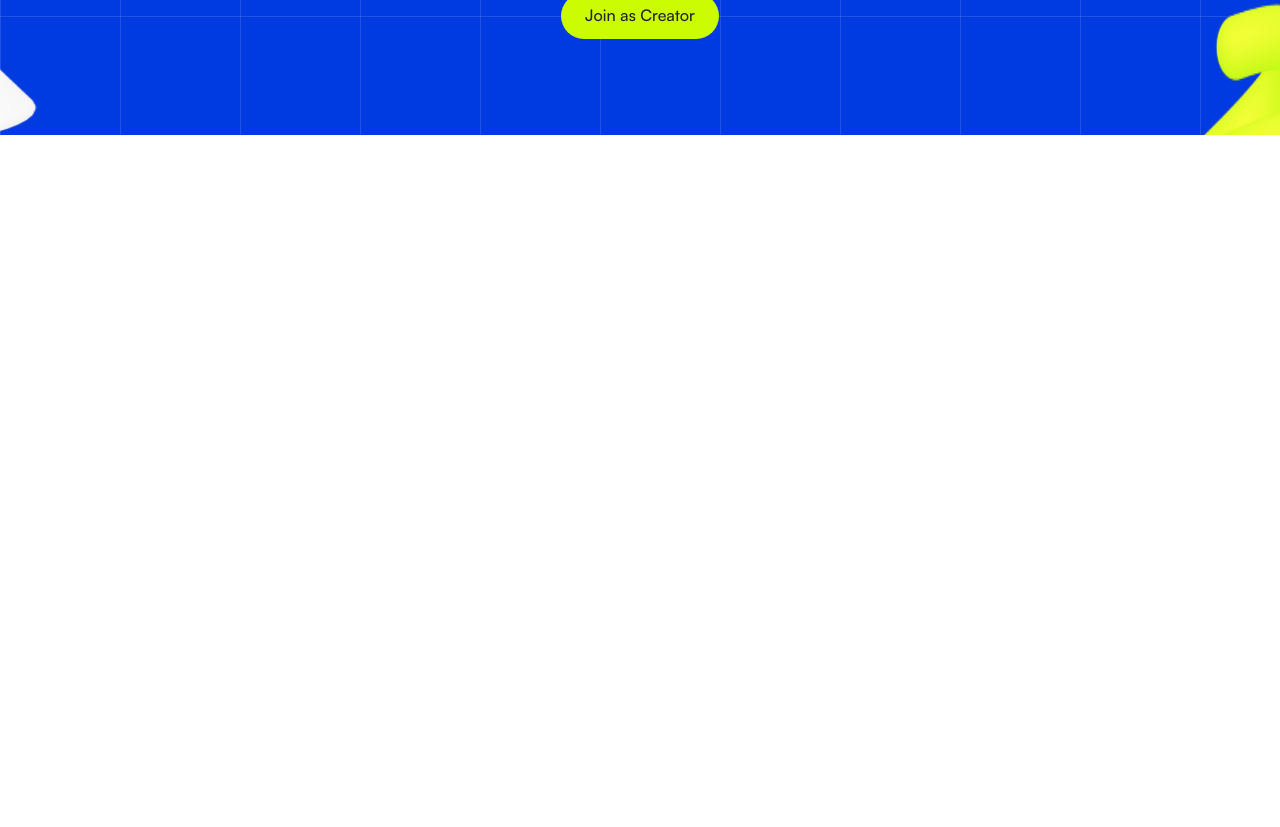
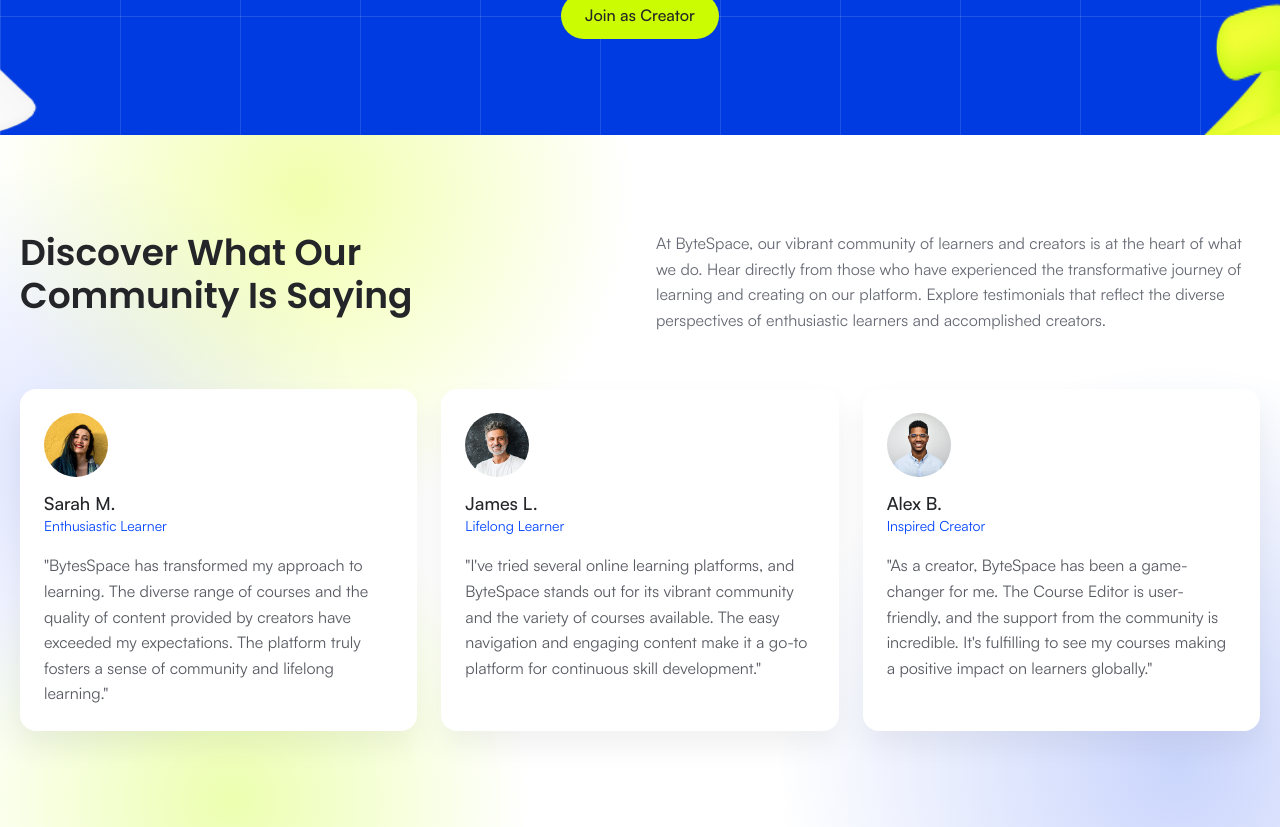
Before and after one commit to utsomondal/bytespace-new, a React (Vite) app: page / in a window 1280 px wide. Shown: the part 4460-5287 px from the top of the page. Before the commit the page ends 4595 px from the top, so only its background shows below. Built offline with nearby package versions, Linux system fonts and the light colour scheme.

Commit message:
feat: add community testimonials section

```diff
--- a/src/App.jsx
+++ b/src/App.jsx
@@ -5,6 +5,7 @@
 import CategoryGrid from "./components/CategoryGrid";
 import GrowthSection from "./components/GrowthSection";
 import CreatorCTA from "./components/CreatorCTA";
+import Testimonials from "./components/Testimonials";
 
 export default function App() {
   return (
@@ -17,6 +18,7 @@
         <CategoryGrid />
         <GrowthSection />
         <CreatorCTA />
+        <Testimonials />
       </main>
     </>
   );
--- /dev/null
+++ b/src/components/Testimonials.jsx
@@ -0,0 +1,71 @@
+const testimonials = [
+  {
+    avatar: "/images/testimonials/testimonials-3.png",
+    name: "Sarah M.",
+    role: "Enthusiastic Learner",
+    quote:
+      "BytesSpace has transformed my approach to learning. The diverse range of courses and the quality of content provided by creators have exceeded my expectations. The platform truly fosters a sense of community and lifelong learning.",
+  },
+  {
+    avatar: "/images/testimonials/testimonials-2.png",
+    name: "James L.",
+    role: "Lifelong Learner",
+    quote:
+      "I've tried several online learning platforms, and ByteSpace stands out for its vibrant community and the variety of courses available. The easy navigation and engaging content make it a go-to platform for continuous skill development.",
+  },
+  {
+    avatar: "/images/testimonials/testimonials-1.png",
+    name: "Alex B.",
+    role: "Inspired Creator",
+    quote:
+      "As a creator, ByteSpace has been a game-changer for me. The Course Editor is user-friendly, and the support from the community is incredible. It's fulfilling to see my courses making a positive impact on learners globally.",
+  },
+];
+
+export default function Testimonials() {
+  return (
+    <section
+      className="
+        relative overflow-hidden bg-white
+        bg-[radial-gradient(circle_at_24%_8%,rgba(220,255,40,0.38),transparent_28%),radial-gradient(circle_at_5%_48%,rgba(75,110,255,0.18),transparent_24%),radial-gradient(circle_at_18%_96%,rgba(205,255,45,0.38),transparent_24%),radial-gradient(circle_at_92%_91%,rgba(65,105,245,0.28),transparent_30%)]
+        py-24
+      "
+    >
+      <div className="container-1440 px-5">
+        {/* heading left, paragraph right */}
+        <div className="grid gap-8 lg:grid-cols-2 lg:items-start">
+          <h2 className="heading-s text-neutral-950">
+            Discover What Our <br className="hidden md:block" />
+            Community Is Saying
+          </h2>
+          <p className="body-m text-neutral-500">
+            At ByteSpace, our vibrant community of learners and creators is at
+            the heart of what we do. Hear directly from those who have
+            experienced the transformative journey of learning and creating on
+            our platform. Explore testimonials that reflect the diverse
+            perspectives of enthusiastic learners and accomplished creators.
+          </p>
+        </div>
+
+        {/* testimonial cards */}
+        <div className="mt-14 grid gap-6 md:grid-cols-3">
+          {testimonials.map(({ avatar, name, role, quote }) => (
+            <div
+              key={name}
+              className="rounded-2xl bg-white p-6 shadow-[0_15px_30px_rgba(0,0,0,0.06)]"
+            >
+              <img
+                src={avatar}
+                alt={name}
+                className="h-16 w-16 rounded-full object-cover"
+              />
+              <p className="label-l mt-4 text-neutral-950">{name}</p>
+              <p className="body-s text-primary-600">{role}</p>
+              <p className="body-m mt-4 text-neutral-600">"{quote}"</p>
+            </div>
+          ))}
+        </div>
+      </div>
+    </section>
+  );
+}
```
